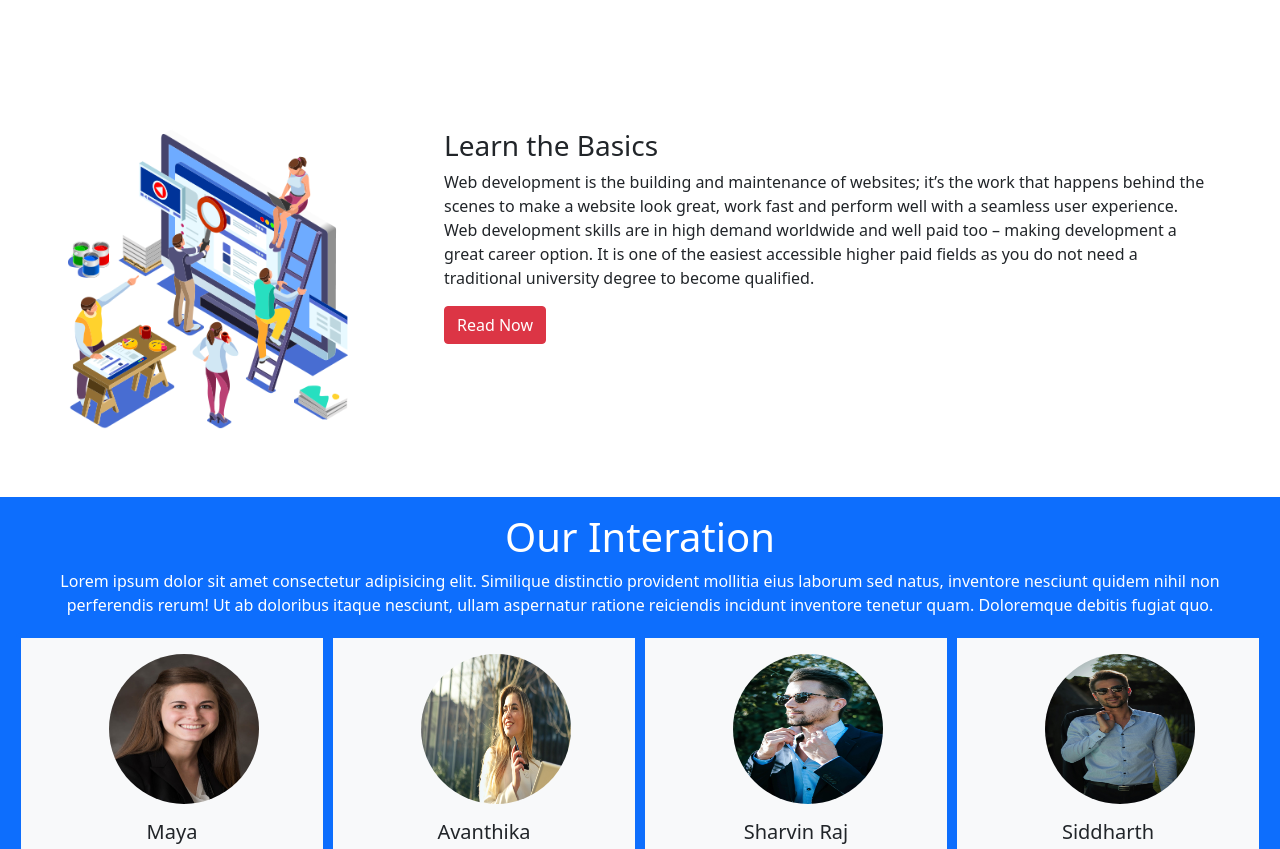
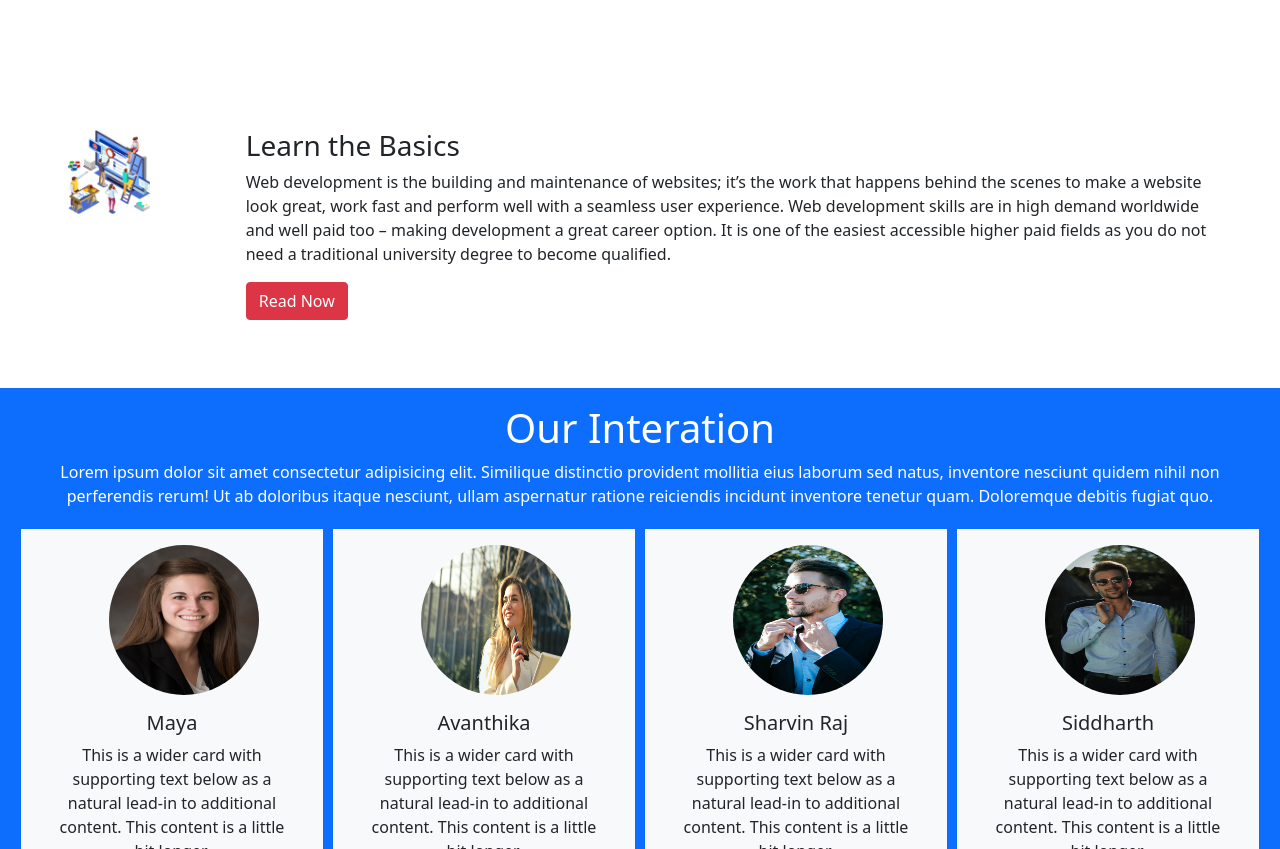
Before and after one commit to 7Gayathri/Bootstrap, a plain HTML site: page index.html in a window 1280 px wide. Shown: the part 1224-2073 px from the top of the page. Drawn offline with nearby package versions, Linux system fonts and the light colour scheme.

Commit message:
img size change

```diff
--- a/index.html
+++ b/index.html
@@ -99,7 +99,7 @@
   <!-- div two for text and img -->
   <div class="d-lg-flex p-1 m-3 ">
       <div class=" p-5">
-        <img src="./image/web center.png"  width="280px" height="300px" alt="">
+        <img src="./image/web center.png" class="img-fluid" width="280px" height="300px" alt="">
       </div>
     <div class="p-5">
       <h3>Learn the Basics</h3>
```
